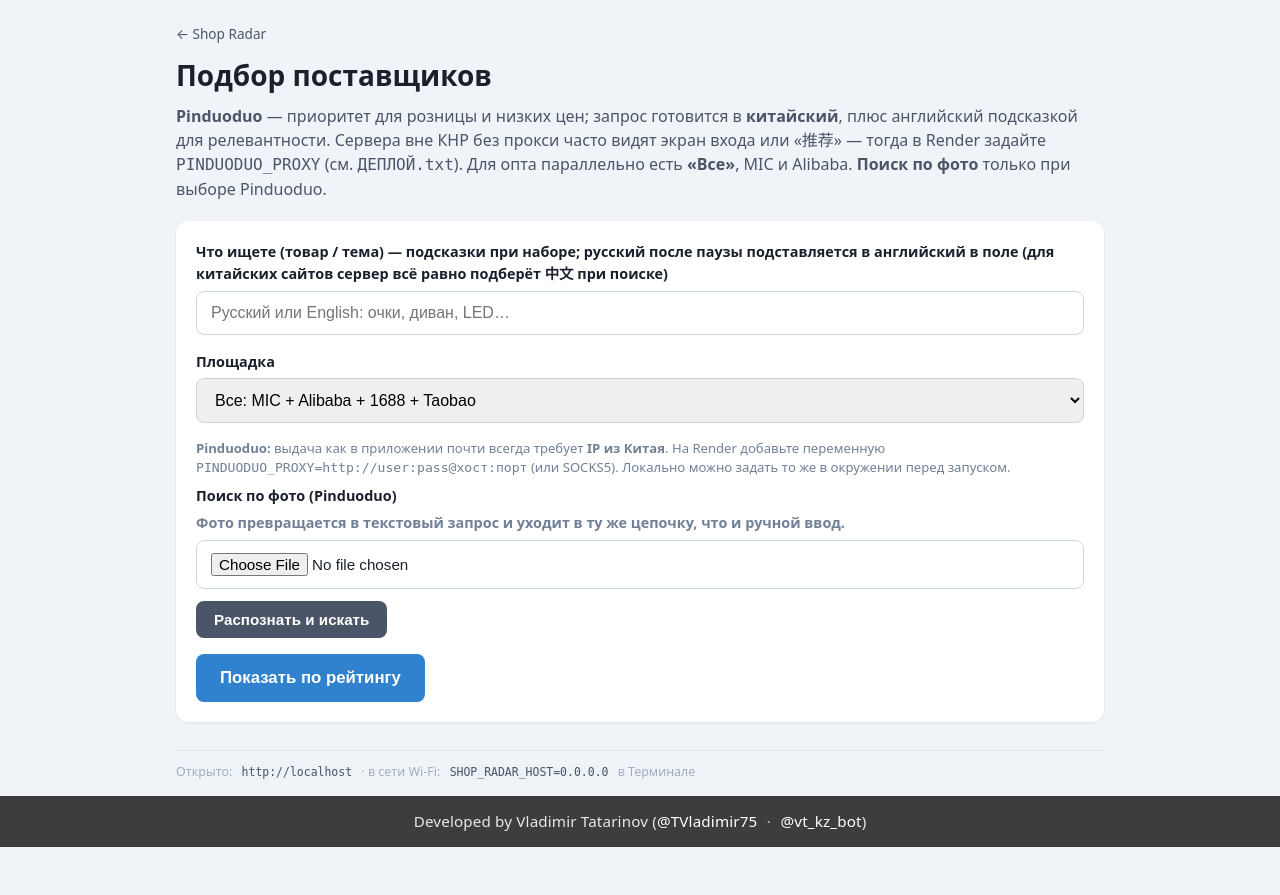
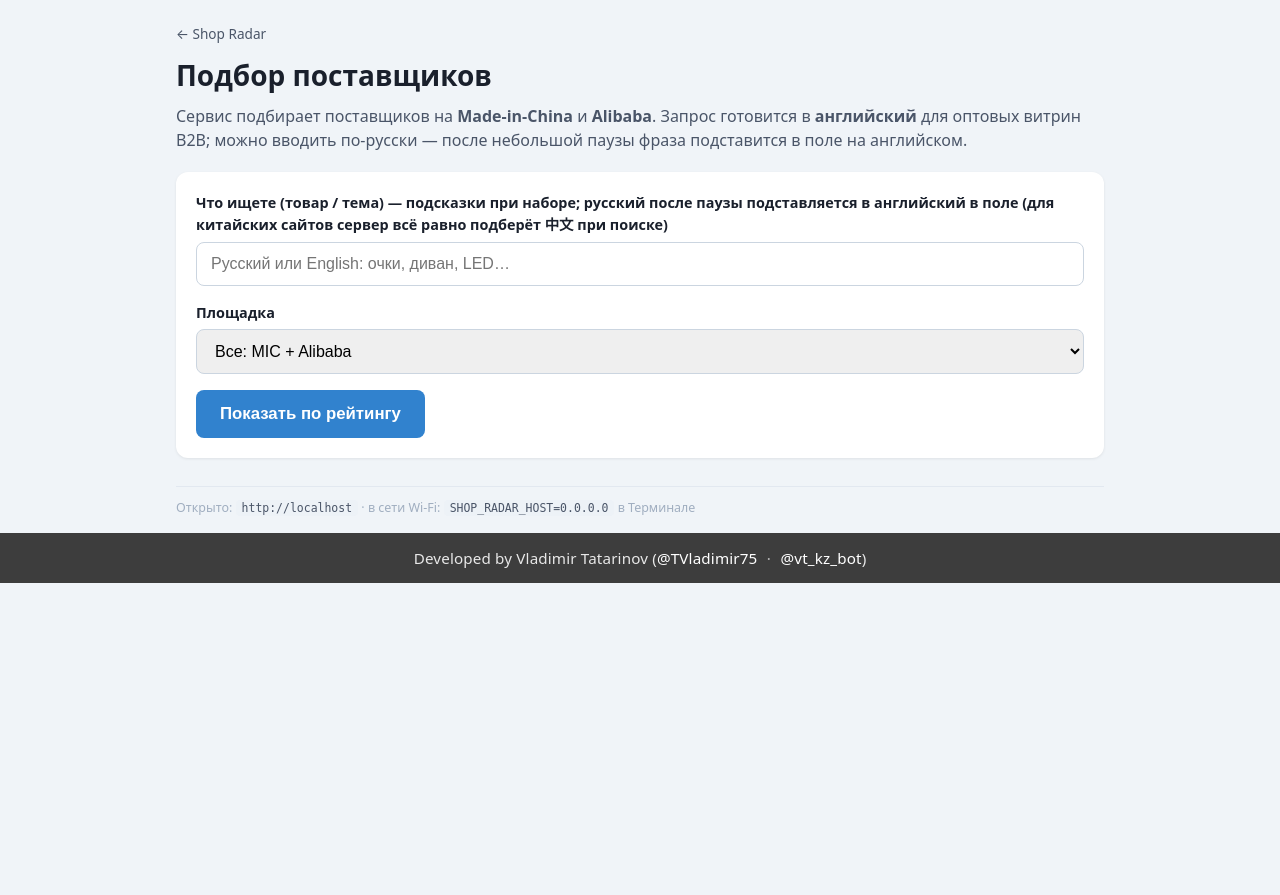
Before and after one commit to TVladimir75/shop-radar-web, a FastAPI app: page /tool in a window 1280 px wide. After the commit the page ends 583 px from the top, so only its background shows below. Run offline with FastAPI, Linux system fonts and the light colour scheme.

Commit message:
Отключить Pinduoduo и поиск по фото; оставить MIC и Alibaba

```diff
--- a/app/main.py
+++ b/app/main.py
@@ -25,10 +25,7 @@ from app.search_pipeline import (
     score_rows,
 )
 from app.scrapers.alibaba_scraper import fetch_suppliers as fetch_alibaba
-from app.scrapers.cn1688 import fetch_suppliers as fetch_1688
 from app.scrapers.mic import fetch_suppliers as fetch_mic
-from app.scrapers.pinduoduo_scraper import fetch_suppliers as fetch_pinduoduo
-from app.scrapers.taobao_scraper import fetch_suppliers as fetch_taobao
 from app.site_meta import footer_context, landing_context, tool_href
 from app.suggestions import suggest as suggest_products
 
@@ -43,12 +40,9 @@ def _page_ctx(request: Request, **kwargs):
 
 
 SITES = [
-    {"id": "all", "label": "Все: MIC + Alibaba + 1688 + Taobao", "active": True},
-    {"id": "pinduoduo", "label": "Pinduoduo.com — крупнейшая розница КНР", "active": True},
+    {"id": "all", "label": "Все: MIC + Alibaba", "active": True},
     {"id": "mic", "label": "Made-in-China.com", "active": True},
     {"id": "alibaba", "label": "Alibaba.com (showroom)", "active": True},
-    {"id": "1688", "label": "1688.com", "active": True},
-    {"id": "taobao", "label": "Taobao.com", "active": True},
 ]
 
 _SITE_IDS = {s["id"] for s in SITES}
@@ -85,7 +79,7 @@ async def _wait_first(
 async def _fetch_raw_rows(
     query_en: str, query_zh: str, site_id: str
 ) -> tuple[list[dict], str | None]:
-    """query_en — MIC/Alibaba; query_zh — 1688, Taobao, Pinduoduo (иероглифы предпочтительнее)."""
+    """query_en — MIC/Alibaba."""
     notes: list[str] = []
     merged: list[dict] = []
     q_intl = (query_en or "").strip()
@@ -95,48 +89,14 @@ async def _fetch_raw_rows(
         merged = await fetch_mic(q_intl, limit=35)
     elif site_id == "alibaba":
         merged = await fetch_alibaba(q_intl, limit=35)
-    elif site_id == "1688":
-        try:
-            merged = await _wait_first(fetch_1688, q_cn, 30, 20.0, retries=1)
-        except asyncio.TimeoutError:
-            raise ValueError(
-                "1688.com: нет ответа за отведённое время (часто недоступен вне Китая)."
-            ) from None
-    elif site_id == "taobao":
-        try:
-            merged = await _wait_first(fetch_taobao, q_cn, 30, 18.0, retries=1)
-        except asyncio.TimeoutError:
-            raise ValueError(
-                "Taobao: нет ответа за отведённое время (часто недоступен вне Китая)."
-            ) from None
-    elif site_id == "pinduoduo":
-        try:
-            merged = await fetch_pinduoduo(q_cn, limit=30, latin_hint=q_intl)
-        except Exception as e:
-            merged = []
-            notes.append(str(e))
     elif site_id == "all":
-        for fn, label, lim, tmo, use_cn in (
-            (fetch_mic, "Made-in-China", 18, None, False),
-            (fetch_alibaba, "Alibaba", 18, None, False),
-            (fetch_1688, "1688", 8, 16.0, True),
-            (fetch_taobao, "Taobao", 8, 14.0, True),
+        for fn, label, lim in (
+            (fetch_mic, "Made-in-China", 18),
+            (fetch_alibaba, "Alibaba", 18),
         ):
-            q = q_cn if use_cn else q_intl
             try:
-                if label in ("1688", "Taobao") and tmo is not None:
-                    part = await _wait_first(fn, q, lim, tmo, retries=1)
-                elif tmo is not None:
-                    part = await asyncio.wait_for(
-                        fn(q, limit=lim), timeout=tmo
-                    )
-                else:
-                    part = await fn(q, limit=lim)
+                part = await fn(q_intl, limit=lim)
                 merged.extend(part)
-            except asyncio.TimeoutError:
-                notes.append(
-                    f"{label}: нет ответа за {int(tmo or 0)} с (часто недоступен вне Китая — остальные площадки уже в таблице)"
-                )
             except Exception as e:
                 notes.append(f"{label}: {e!s}")
     else:
@@ -534,7 +494,7 @@ async def _build_search_block_context(
 ) -> dict:
     site_id = _normalize_site_id(site_id)
     fs = (filter_site or "").strip().lower()
-    if fs not in {"", "mic", "alibaba", "1688", "taobao", "pinduoduo"}:
+    if fs not in {"", "mic", "alibaba"}:
         fs = ""
     name_contains = (name_contains or "").strip()
 
@@ -725,89 +685,6 @@ async def api_translate_query(q: str = Query("", max_length=300)) -> JSONRespons
     return JSONResponse({"en": en, "zh": zh, "changed": changed})
 
 
-@app.post("/api/vision-to-query")
-async def api_vision_to_query(image: UploadFile = File(...)) -> JSONResponse:
-    """
-    Берёт загруженное фото, вызывает Google Vision API и возвращает текстовый запрос
-    (label/text) для передачи в существующий поиск.
-    """
-    key = os.environ.get("GOOGLE_VISION_KEY")
-    if not key:
-        return JSONResponse(
-            {"error": "Поиск по фото сейчас недоступен."},
-            status_code=400,
-        )
-
-    # Ограничение, чтобы не убить сервер огромными файлами.
-    raw = await image.read()
-    if len(raw) > 4 * 1024 * 1024:
-        return JSONResponse({"error": "Файл слишком большой (лимит 4MB)."}, status_code=400)
-
-    b64 = base64.b64encode(raw).decode("ascii")
-    url = "https://vision.googleapis.com/v1/images:annotate"
-
-    payload = {
-        "requests": [
-            {
-                "image": {"content": b64},
-                "features": [
-                    {"type": "LABEL_DETECTION", "maxResults": 15},
-                    {"type": "TEXT_DETECTION", "maxResults": 1},
-                    {"type": "WEB_DETECTION", "maxResults": 10},
-                ],
-                # Подсказка для модели (если ключ возвращает русский — всё равно ок).
-                "imageContext": {"languageHints": ["en", "ru"]},
-            }
-        ]
-    }
-
-    logger.warning("vision_request_start size_bytes=%s", len(raw))
-    try:
-        async with httpx.AsyncClient(timeout=30.0) as client:
-            r = await client.post(url, params={"key": key}, json=payload)
-            r.raise_for_status()
-            logger.warning(
-                "vision_request_ok status=%s response_bytes=%s",
-                r.status_code,
-                len(r.text or ""),
-            )
-    except httpx.HTTPStatusError as e:
-        body_preview = (e.response.text or "")[:400].replace("\n", " ")
-        logger.error(
-            "vision_request_http_status_error status=%s body_preview=%s",
-            e.response.status_code,
-            body_preview,
-        )
-        return JSONResponse(
-            {"error": "Не удалось распознать фото. Попробуйте другое изображение или позже."},
-            status_code=502,
-        )
-    except httpx.HTTPError as e:
-        logger.error("vision_request_http_error type=%s detail=%s", type(e).__name__, str(e))
-        return JSONResponse(
-            {"error": "Не удалось распознать фото. Попробуйте позже."},
-            status_code=502,
-        )
-
-    data = r.json()
-    resp = ((data or {}).get("responses") or [{}])[0]
-    labels = resp.get("labelAnnotations") or []
-    query = _build_query_from_vision_response(resp)
-    logger.warning("vision_query_selected query=%s", query)
-
-    query = query[:120] if query else ""
-    if not query:
-        return JSONResponse(
-            {
-                "error": "Не удалось извлечь осмысленный запрос из фото. Попробуйте другое изображение/ракурс.",
-                "debug": {"labels_count": len(labels) if isinstance(labels, list) else 0},
-            },
-            status_code=400,
-        )
-
-    return JSONResponse({"query": query})
-
-
 @app.get("/api/search-result", name="api_search_result")
 async def api_search_result(
     request: Request,
--- a/templates/index.html
+++ b/templates/index.html
@@ -11,7 +11,7 @@
     <header class="head">
       <p class="lead-tool-nav"><a href="/">← Shop Radar</a></p>
       <h1>Подбор поставщиков</h1>
-      <p class="lead"><strong>Pinduoduo</strong> — приоритет для розницы и низких цен; запрос готовится в <strong>китайский</strong>, плюс английский подсказкой для релевантности. Сервера вне КНР без прокси часто видят экран входа или «推荐» — тогда в Render задайте <code>PINDUODUO_PROXY</code> (см. <code>ДЕПЛОЙ.txt</code>). Для опта параллельно есть <strong>«Все»</strong>, MIC и Alibaba. <strong>Поиск по фото</strong> только при выборе Pinduoduo.</p>
+      <p class="lead">Сервис подбирает поставщиков на <strong>Made-in-China</strong> и <strong>Alibaba</strong>. Запрос готовится в <strong>английский</strong> для оптовых витрин B2B; можно вводить по-русски — после небольшой паузы фраза подставится в поле на английском.</p>
     </header>
 
     <form id="search-form" class="card" method="post" action="/search">
@@ -38,18 +38,6 @@
           {% endfor %}
         </select>
       </label>
-      <p class="field-hint pdd-caveat" id="pdd-caveat" {% if site_id != 'pinduoduo' %}hidden{% endif %}>
-        <strong>Pinduoduo:</strong> выдача как в приложении почти всегда требует <strong>IP из Китая</strong>. На Render добавьте переменную <code>PINDUODUO_PROXY=http://user:pass@хост:порт</code> (или SOCKS5). Локально можно задать то же в окружении перед запуском.
-      </p>
-      <div class="field vision-field" id="vision-field-wrap" {% if site_id != 'pinduoduo' %}hidden{% endif %}>
-        <span>Поиск по фото (Pinduoduo)</span>
-        <span class="field-hint">Фото превращается в текстовый запрос и уходит в ту же цепочку, что и ручной ввод.</span>
-        <div class="vision-row">
-          <input type="file" id="vision-file" accept="image/*" aria-label="Фото товара для распознавания"/>
-          <button type="button" class="btn btn-secondary" id="vision-search-btn">Распознать и искать</button>
-        </div>
-        <p id="vision-status" class="vision-status" role="status" aria-live="polite"></p>
-      </div>
       <button type="submit" class="btn" id="search-submit-btn">Показать по рейтингу</button>
     </form>
 
@@ -155,22 +143,7 @@
   var recentChips = document.getElementById("recent-chips");
   var RECENT_KEY = "shop-radar-recent-v1";
 
-  function syncVisionVisibility() {
-    var wrap = document.getElementById("vision-field-wrap");
-    var cave = document.getElementById("pdd-caveat");
-    if (!siteSel) return;
-    var pdd = siteSel.value === "pinduoduo";
-    if (wrap) {
-      if (pdd) wrap.removeAttribute("hidden");
-      else wrap.setAttribute("hidden", "");
-    }
-    if (cave) {
-      if (pdd) cave.removeAttribute("hidden");
-      else cave.setAttribute("hidden", "");
-    }
-  }
-  if (siteSel) siteSel.addEventListener("change", syncVisionVisibility);
-  syncVisionVisibility();
+  function syncVisionVisibility() {}
 
   function readRecent() {
     try {
@@ -334,61 +307,7 @@
   });
 })();
 
-(function () {
-  var fileInput = document.getElementById("vision-file");
-  var visionBtn = document.getElementById("vision-search-btn");
-  var visionStatus = document.getElementById("vision-status");
-  var textInput = document.getElementById("product-input");
-  if (!fileInput || !visionBtn || !textInput) return;
-
-  function setVisionMsg(text, isError) {
-    if (!visionStatus) return;
-    visionStatus.textContent = text || "";
-    visionStatus.hidden = !text;
-    visionStatus.className = "vision-status" + (isError ? " vision-status-error" : "");
-  }
-
-  visionBtn.addEventListener("click", function () {
-    var f = fileInput.files && fileInput.files[0];
-    if (!f) {
-      setVisionMsg("Выберите файл изображения.", true);
-      return;
-    }
-    setVisionMsg("Распознаём фото…", false);
-    visionBtn.disabled = true;
-    var fd = new FormData();
-    fd.append("image", f);
-    fetch("/api/vision-to-query", { method: "POST", body: fd })
-      .then(function (r) {
-        return r.json().then(function (d) {
-          return { ok: r.ok, status: r.status, data: d };
-        });
-      })
-      .then(function (res) {
-        if (!res.ok || res.data.error) {
-          setVisionMsg(res.data.error || ("Ошибка API: " + res.status), true);
-          return;
-        }
-        var q = (res.data.query || "").trim();
-        if (!q) {
-          setVisionMsg("Не удалось получить запрос из фото.", true);
-          return;
-        }
-        textInput.value = q;
-        setVisionMsg("Распознано: «" + q + "». Загружаем выдачу…", false);
-        if (typeof window.__shopRadarRunSearch === "function") {
-          window.__shopRadarRunSearch(true);
-        }
-        setVisionMsg("");
-      })
-      .catch(function () {
-        setVisionMsg("Сеть или сервер недоступны. Попробуйте ещё раз.", true);
-      })
-      .finally(function () {
-        visionBtn.disabled = false;
-      });
-  });
-})();
+// Поиск по фото отключён.
     </script>
 
     <footer class="foot-site">
--- a/templates/partials/search_block.html
+++ b/templates/partials/search_block.html
@@ -8,12 +8,6 @@
 <div class="cache-note">{{ cache_note }}</div>
 {% endif %}
 
-{% if site_id == 'pinduoduo' %}
-<div class="merge-note">
-  <strong>Pinduoduo:</strong> стабильная выдача с сервера — через <code>PINDUODUO_PROXY</code> с IP КНР (файл <code>ДЕПЛОЙ.txt</code>). Ссылка «Pinduoduo» открывает тот же поиск, что и скрапер.
-</div>
-{% endif %}
-
 {% if query_used %}
 <p class="query-used">
   <span class="query-used-label">Запрос для MIC / Alibaba (латиница):</span>
@@ -21,7 +15,7 @@
 </p>
 {% if query_zh and query_zh != query_used %}
 <p class="query-used query-used-zh">
-  <span class="query-used-label">Тот же смысл для 1688, Taobao, Pinduoduo (中文):</span>
+  <span class="query-used-label">Перевод запроса на 中文 (для открытия выдачи на китайских сайтах):</span>
   <code class="query-used-text">{{ query_zh }}</code>
 </p>
 {% endif %}
@@ -30,9 +24,6 @@
   <span class="platform-links-label">Открыть выдачу сайта:</span>
   {% if platform_urls.get('MIC') %}<a class="plat-chip" href="{{ platform_urls['MIC'] }}" target="_blank" rel="noopener">MIC</a>{% endif %}
   {% if platform_urls.get('Alibaba') %}<a class="plat-chip" href="{{ platform_urls['Alibaba'] }}" target="_blank" rel="noopener">Alibaba</a>{% endif %}
-  {% if platform_urls.get('1688') %}<a class="plat-chip" href="{{ platform_urls['1688'] }}" target="_blank" rel="noopener">1688</a>{% endif %}
-  {% if platform_urls.get('Taobao') %}<a class="plat-chip" href="{{ platform_urls['Taobao'] }}" target="_blank" rel="noopener">Taobao</a>{% endif %}
-  {% if platform_urls.get('Pinduoduo') %}<a class="plat-chip" href="{{ platform_urls['Pinduoduo'] }}" target="_blank" rel="noopener">Pinduoduo</a>{% endif %}
   {% endif %}
 </p>
 {% endif %}
@@ -49,9 +40,6 @@
         <option value="" {% if not filter_site %}selected{% endif %}>Все</option>
         <option value="mic" {% if filter_site == "mic" %}selected{% endif %}>Made-in-China</option>
         <option value="alibaba" {% if filter_site == "alibaba" %}selected{% endif %}>Alibaba</option>
-        <option value="1688" {% if filter_site == "1688" %}selected{% endif %}>1688</option>
-        <option value="taobao" {% if filter_site == "taobao" %}selected{% endif %}>Taobao</option>
-        <option value="pinduoduo" {% if filter_site == "pinduoduo" %}selected{% endif %}>Pinduoduo</option>
       </select>
     </label>
     <label class="filter-field filter-grow">
@@ -84,8 +72,6 @@
   </h2>
   <p class="hint hint-retail">
     <strong>Опт и розница:</strong> MIC и Alibaba — в первую очередь <strong>опт / B2B</strong> (фабрики и торговые компании).
-    1688 — оптовый рынок внутри Китая; Taobao чаще <strong>розница</strong>.
-    Pinduoduo — <strong>розница</strong>; с браузера часто просят <strong>вход</strong>. Колонка «Сайт» ведёт в поиск по <strong>тому же запросу</strong>, что вверху страницы (не по названию строки).
     Цены в таблице — ориентир с карточки, не договор.
   </p>
   <p class="hint">
```
